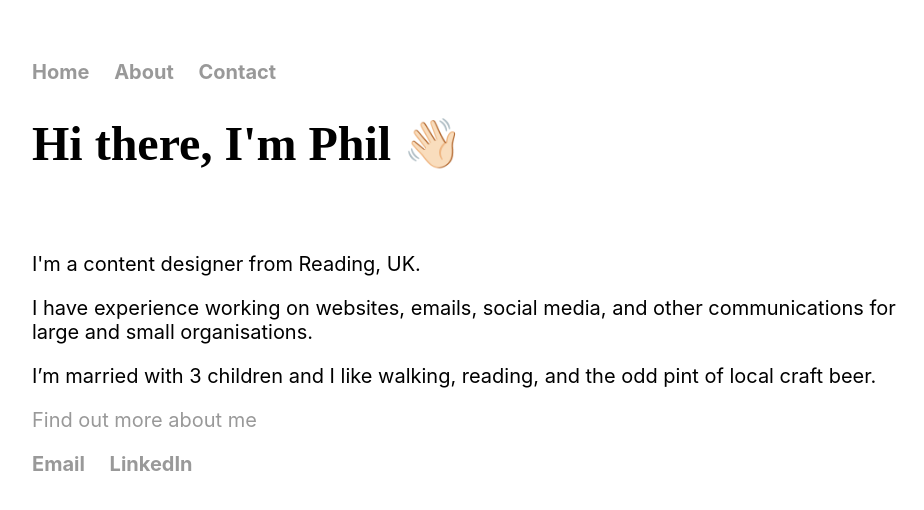
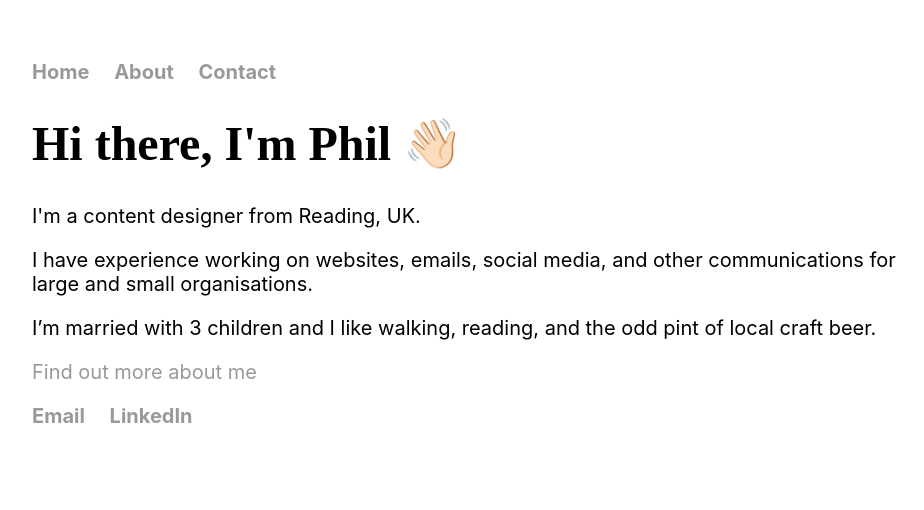
Before and after one commit to philsprayuk/philsprayuk.github.io, a Jekyll site: the page built from index.html, in a window 1280 px wide. Shown: the top 510 px of the page, without its empty margins (160-1084 px from the left). Built offline with Jekyll 4.4.1, drawn with Linux system fonts in a browser that asks for light colours.

Commit message:
Fixing styling

```diff
--- a/css/main.css
+++ b/css/main.css
@@ -22,23 +22,19 @@
   html, body {
     font-size: 20px;
     font-family: 'Inter', sans-serif;
-    color:#00000;
-    background-color: #fffff;
+
   }
 
   h1 {
     font-family: 'Source Serif Pro', serif;
     font-size: 2.4em;
     font-weight: 700;
-    padding-bottom: 1em;
 }
 
 h2 {
     font-family: 'Inter', sans-serif;
     font-size: 2em;
     font-weight: 700;
-    padding-top: 2em;
-    padding-bottom: .7em;
 }
 
 }
```
